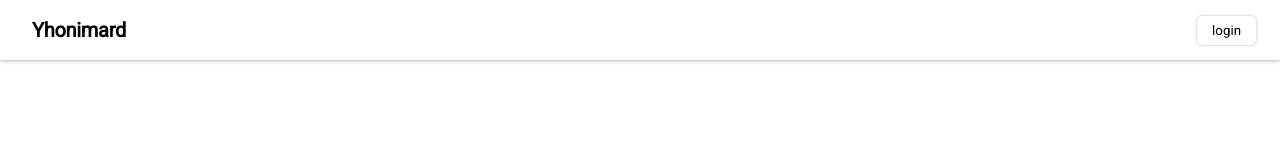
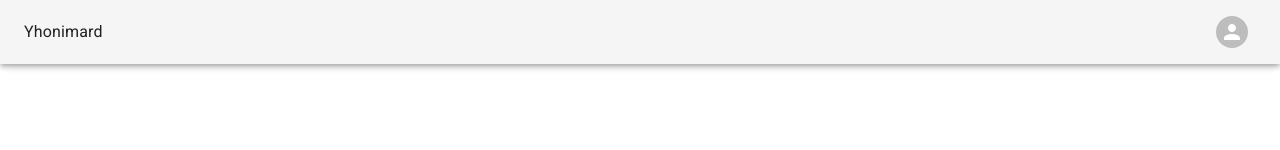
Before and after one commit to Yhonimard/next-fullstack-ECommmerce, a Next.js app: page / in a window 1280 px wide. Shown: the top 150 px of the page. Built offline with nearby package versions, Linux system fonts and the light colour scheme.

Commit message:
features : add mui

```diff
--- a/package.json
+++ b/package.json
@@ -9,7 +9,11 @@
     "lint": "next lint"
   },
   "dependencies": {
+    "@emotion/react": "^11.10.6",
+    "@emotion/styled": "^11.10.6",
     "@hookform/resolvers": "^2.9.11",
+    "@mui/icons-material": "^5.11.11",
+    "@mui/material": "^5.11.11",
     "@reduxjs/toolkit": "^1.9.3",
     "axios": "^1.3.4",
     "bcryptjs": "^2.4.3",
--- a/pages/_app.js
+++ b/pages/_app.js
@@ -9,7 +9,6 @@ export default function App({ Component, pageProps }) {
   const isAuth = router.pathname.startsWith("/auth");
 
   return (
-    <>
     <Provider store={store}>
       {isAuth && <Component />}
       {!isAuth && (
@@ -18,6 +17,5 @@ export default function App({ Component, pageProps }) {
         </Layout>
       )}
     </Provider>
-    </>
   );
 }
--- a/pages/_document.js
+++ b/pages/_document.js
@@ -1,4 +1,5 @@
-import { Html, Head, Main, NextScript } from 'next/document'
+import { CssBaseline } from "@mui/material";
+import { Html, Head, Main, NextScript } from "next/document";
 
 export default function Document() {
   return (
@@ -9,5 +10,5 @@ export default function Document() {
         <NextScript />
       </body>
     </Html>
-  )
+  );
 }
--- a/src/layout/Nav.js
+++ b/src/layout/Nav.js
@@ -1,67 +1,98 @@
-import {
-  Container,
-  TextLogo,
-  Box,
-  Avatar,
-  RightBox,
-  Menu,
-  MenuList,
-  MenuItem,
-  MenuText,
-  LoginButton,
-} from "./styled";
+// import {
+//   Container,
+//   TextLogo,
+//   Box,
+//   Avatar,
+//   RightBox,
+//   // Menu,
+//   MenuList,
+//   MenuItem,
+//   MenuText,
+//   LoginButton,
+// } from "./styled";
 import FloatingCart from "../components/FloatingCart/FloatingCart";
 import { useCallback, useEffect, useState } from "react";
 import SettingIcon from "@//assets/icons/SettingIcons";
 import LogoutIcon from "@//assets/icons/LogoutIcon";
 import { useSelector } from "react-redux";
 import { useRouter } from "next/router";
+import {
+  AppBar,
+  Avatar,
+  CssBaseline,
+  IconButton,
+  Menu,
+  MenuItem,
+  Toolbar,
+  Typography,
+} from "@mui/material";
 
 const Nav = () => {
-  const [openMenu, setOpenMenu] = useState();
+  const [openMenu, setOpenMenu] = useState(false);
   const router = useRouter();
 
   const { isLogin } = useSelector((state) => state.global);
-  console.log(isLogin);
 
   const handleOpenMenu = useCallback(() => {
     setOpenMenu((prev) => !prev);
   }, []);
 
-  const handleNavigate = () => {
-    router.push("/auth/login");
-  };
+  // const handleNavigate = () => {
+  //   router.push("/auth/login");
+  // };
 
   return (
-    <Container>
-      <Box>
-        <TextLogo>Yhonimard</TextLogo>
-      </Box>
-      <RightBox>
-        {!isLogin && <LoginButton onClick={handleNavigate}>login</LoginButton>}
-        {isLogin && (
-          <>
-            <FloatingCart />
-            <Avatar
-              src={"https://source.unsplash.com/300x300"}
-              onClick={handleOpenMenu}
-            />
-            <Menu isOpen={openMenu}>
-              <MenuList>
-                <MenuItem>
-                  <SettingIcon />
-                  <MenuText>Settings</MenuText>
-                </MenuItem>
-                <MenuItem>
-                  <LogoutIcon />
-                  <MenuText>Logout</MenuText>
-                </MenuItem>
-              </MenuList>
-            </Menu>
-          </>
-        )}
-      </RightBox>
-    </Container>
+    <AppBar color="default">
+      <Toolbar sx={{ display: "flex", justifyContent: "space-between" }}>
+        <Typography>Yhonimard</Typography>
+        <IconButton onClick={handleOpenMenu}>
+          <Avatar size="sm" sx={{ width: 32, height: 32 }} />
+        </IconButton>
+        <Menu
+          open={openMenu}
+          onClose={handleOpenMenu}
+          anchorOrigin={{ vertical: "top", horizontal: "right" }}
+          transformOrigin={{ vertical: "top", horizontal: "right" }}
+        >
+          <MenuItem>testing</MenuItem>
+          <MenuItem>testing</MenuItem>
+          <MenuItem>testing</MenuItem>
+          <MenuItem>testing</MenuItem>
+          <MenuItem>testing</MenuItem>
+          <MenuItem>testing</MenuItem>
+        </Menu>
+      </Toolbar>
+    </AppBar>
+
+    // <Container>
+    //   <Box>
+    //     <TextLogo>Yhonimard</TextLogo>
+    //   </Box>
+    //   <RightBox>
+    //     {!isLogin && <LoginButton onClick={handleNavigate}>login</LoginButton>}
+    //     {isLogin && (
+    //       <>
+    //         <FloatingCart />
+    //         <Avatar
+    //           src={"https://source.unsplash.com/300x300"}
+    //           onClick={handleOpenMenu}
+    //         />
+    //         <Menu isOpen={openMenu}>
+    //           <MenuList>
+    //             <MenuItem>
+    //               <SettingIcon />
+    //               <MenuText>Settings</MenuText>
+    //             </MenuItem>
+    //             <MenuItem>
+    //               <LogoutIcon />
+    //               <MenuText>Logout</MenuText>
+    //             </MenuItem>
+    //           </MenuList>
+    //         </Menu>
+    //       </>
+    //     )}
+    //   </RightBox>
+    // </Container>
   );
 };
 
--- a/src/style/globals.css
+++ b/src/style/globals.css
@@ -1,10 +1,10 @@
 @import url("https://fonts.googleapis.com/css2?family=Roboto&family=Source+Code+Pro&display=swap");
 
-*,
+/* *,
 html,
 body {
   margin: 0;
   padding: 0;
   box-sizing: border-box;
   font-family: "Roboto", sans-serif;
-}
+} */
```
Also changed, not shown: 1 other file (tests, documents, lock files or other folders). Lines whose indentation alone changed are shown as unchanged.
